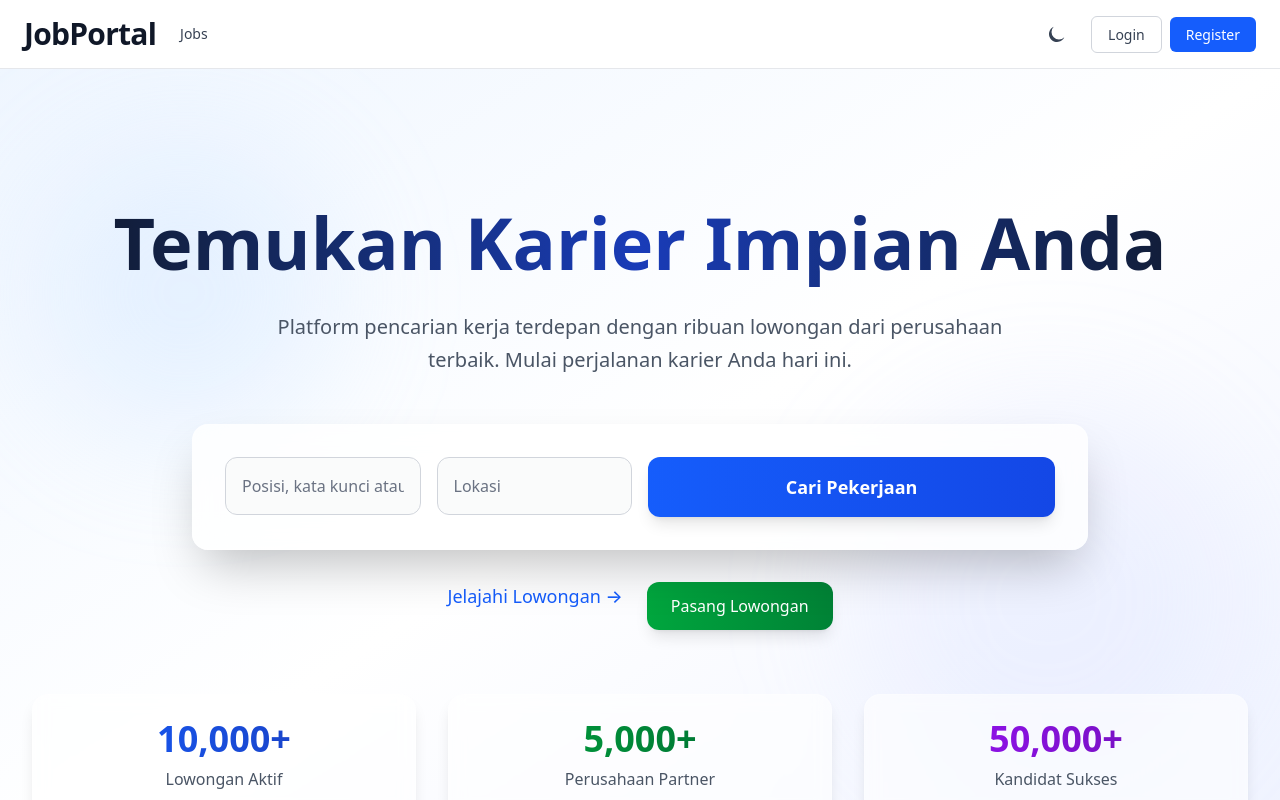
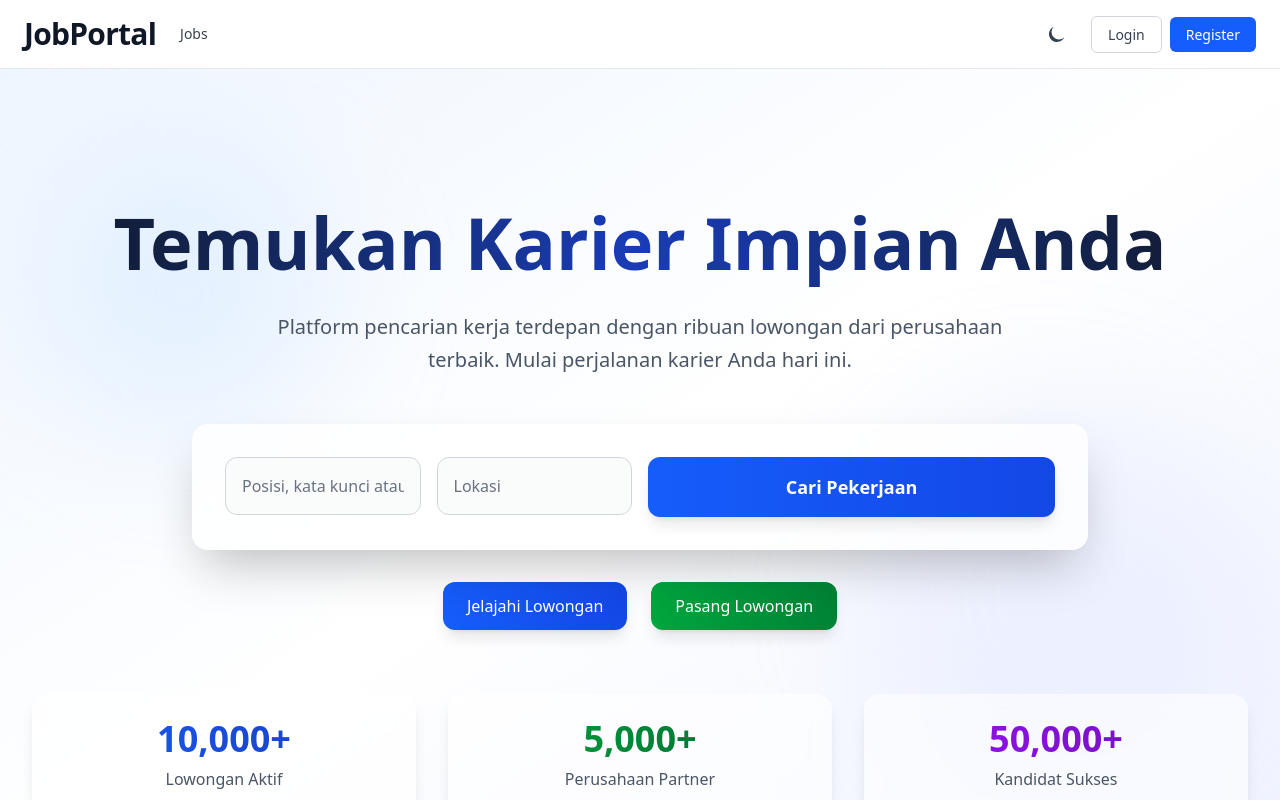
Before and after one commit to andika-123140096/uas-paw-kelompok2, a React (Vite) app in the folder frontend/: page / in a window 1280 px wide. Shown: the top 800 px of the page. Built offline with nearby package versions, Linux system fonts and the light colour scheme; no server answers.

Commit message:
fix button

```diff
--- a/frontend/src/pages/Landing.jsx
+++ b/frontend/src/pages/Landing.jsx
@@ -38,9 +38,9 @@ export default function Landing(){
             </form>
           </div>
           <div className="text-center mt-8 animate-slide-up" style={{ animationDelay: '0.4s' }}>
-            <div className="flex flex-wrap justify-center gap-6">
-              <Link to="/jobs" className="text-lg text-blue-600 dark:text-blue-400 hover:text-blue-700 dark:hover:text-blue-300 font-medium transition-all duration-200 hover:scale-105">
-                Jelajahi Lowongan →
+            <div className="flex flex-wrap justify-center gap-6 items-center">
+              <Link to="/jobs" className="bg-gradient-to-r from-blue-600 to-blue-700 hover:from-blue-700 hover:to-blue-800 text-white px-6 py-3 rounded-xl font-medium shadow-lg hover:shadow-xl transition-all duration-200 transform hover:scale-105">
+                Jelajahi Lowongan
               </Link>
               <Link to="/create-job" className="bg-gradient-to-r from-green-600 to-green-700 hover:from-green-700 hover:to-green-800 text-white px-6 py-3 rounded-xl font-medium shadow-lg hover:shadow-xl transition-all duration-200 transform hover:scale-105">
                 Pasang Lowongan
```
